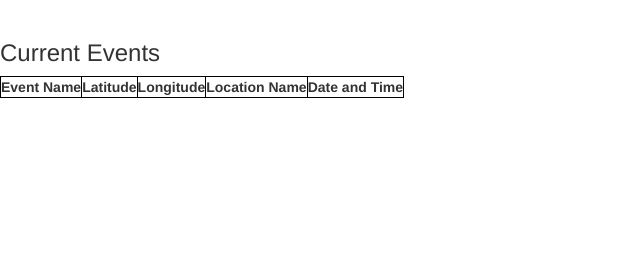
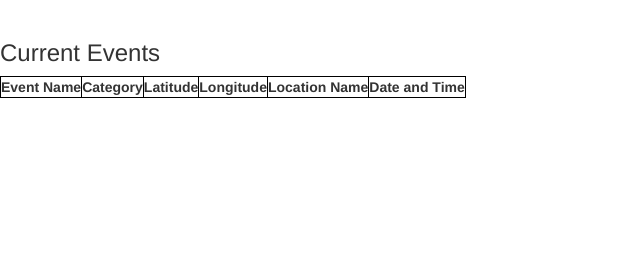
Before and after one commit to dblakely/hackuva2017, a Python web app: template events/templates/home.html in a window 1280 px wide. Shown: the part 470-736 px from the top of the page, without its empty margins (0-640 px from the left). Run offline with Jinja, Linux system fonts and the light colour scheme; the template is opened without the code that fills it, so the values that code supplies are empty; some libraries are stand-ins or nearby versions.

Commit message:
Add Cetegory the Event Model!

```diff
--- a/events/app/models.py
+++ b/events/app/models.py
@@ -11,6 +11,8 @@ class Event(models.Model):
     latitude = models.DecimalField(max_digits=50, decimal_places=20)
     longitude = models.DecimalField(max_digits=50, decimal_places=20)
 
+    category = models.CharField(max_length=300, null=True)
+
     def to_dict(self):
         return {
             'name': self.name,
@@ -18,4 +20,5 @@ class Event(models.Model):
             'datetime': self.datetime.isoformat(),
             'latitude': float(self.latitude),
             'longitude': float(self.longitude),
+            'category': self.category or 'None',
         }
--- a/events/templates/home.html
+++ b/events/templates/home.html
@@ -6,7 +6,7 @@
     <meta name="viewport" content="initial-scale=1.0, user-scalable=no">
     <meta charset="utf-8">
     <link rel="stylesheet" href="//maxcdn.bootstrapcdn.com/bootstrap/3.2.0/css/bootstrap.min.css">
-    <link  rel="stylesheet" href="//maxcdn.bootstrapcdn.com/bootstrap/3.2.0/css/bootstrap-theme.min.css">
+    <link rel="stylesheet" href="//maxcdn.bootstrapcdn.com/bootstrap/3.2.0/css/bootstrap-theme.min.css">
     <style>
       /* Always set the map height explicitly to define the size of the div
        * element that contains the map. */
@@ -20,18 +20,20 @@
       table, th, td{
         border: 1px solid black;
       }
+
     </style>
 </head>
 <body>
 <div>
     <h1>Event Finder</h1>
 </div>
-    <div id="map" ></div>
+<div id="map"></div>
 <br>
 <h3>Current Events</h3>
 <table id="events-table">
     <thead>
     <td><b>Event Name</b></td>
+    <td><b>Category</b></td>
     <td><b>Latitude</b></td>
     <td><b>Longitude</b></td>
     <td><b>Location Name</b></td>
@@ -99,6 +101,7 @@
             var event = events[i];
             var new_row = '<tr>';
             new_row += '<td>' + event.name + '</td>'
+            new_row += '<td>' + event.category + '</td>'
             new_row += '<td>' + event.latitude + '</td>'
             new_row += '<td>' + event.longitude + '</td>'
             new_row += '<td>' + event.location_name + '</td>'
@@ -108,6 +111,7 @@
         }
       };
 
+
 </script>
 <script async defer
         src="https://maps.googleapis.com/maps/api/js?key=AIzaSyDT72PMyTM_tomBmjdQgOHhgAopKlTJMw0&callback=initMap">
```
Lines whose indentation alone changed are shown as unchanged.
